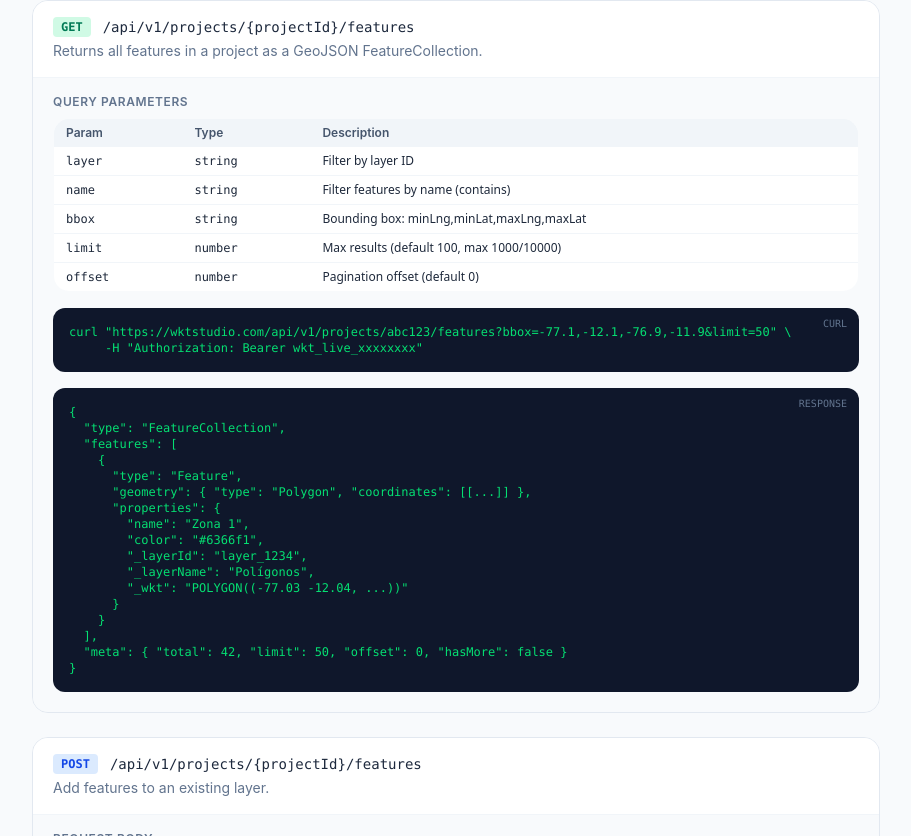
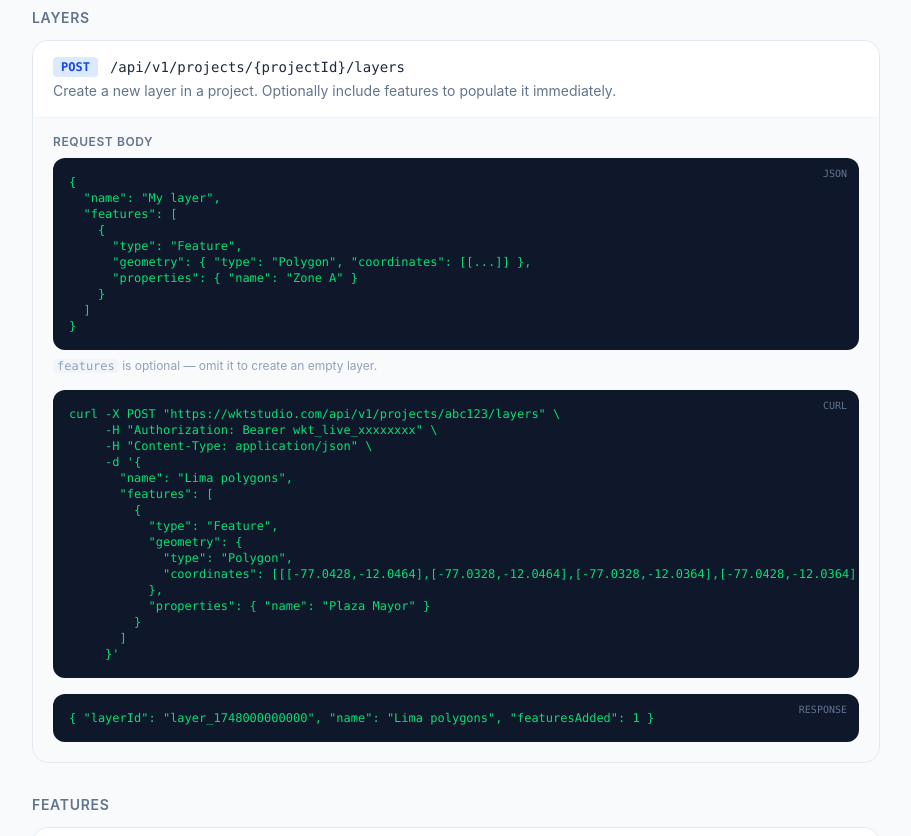
Before and after one commit to FidelRoman/wkt-map-creator, a Next.js app: page /api-docs in a window 1280 px wide. Shown: the part 704-1540 px from the top of the page, without its empty margins (184-1095 px from the left). Built offline with nearby package versions, Linux system fonts and the light colour scheme; no server answers.

Commit message:
feat: enhance API documentation and add new endpoints for layers and features management

```diff
--- a/app/api-docs/page.tsx
+++ b/app/api-docs/page.tsx
@@ -92,8 +92,61 @@ export default function ApiDocsPage() {
                 </section>
 
                 {/* Endpoints */}
-                <section className="space-y-6">
+                <section className="space-y-8">
                     <h3 className="text-lg font-semibold text-slate-800">Endpoints</h3>
+
+                    {/* Layers */}
+                    <div>
+                        <h4 className="text-sm font-semibold text-slate-500 uppercase tracking-wider mb-3">Layers</h4>
+                        <div className="space-y-6">
+
+                            <Endpoint method="POST" path="/api/v1/projects/{projectId}/layers" description="Create a new layer in a project. Optionally include features to populate it immediately.">
+                                <div>
+                                    <p className="text-xs font-semibold text-slate-500 uppercase tracking-wider mb-2">Request body</p>
+                                    <CodeBlock lang="json">
+{`{
+  "name": "My layer",
+  "features": [
+    {
+      "type": "Feature",
+      "geometry": { "type": "Polygon", "coordinates": [[...]] },
+      "properties": { "name": "Zone A" }
+    }
+  ]
+}`}
+                                    </CodeBlock>
+                                    <p className="text-xs text-slate-400 mt-2"><code className="bg-slate-100 px-1 rounded">features</code> is optional — omit it to create an empty layer.</p>
+                                </div>
+                                <CodeBlock lang="curl">
+{`curl -X POST "${BASE}/api/v1/projects/abc123/layers" \\
+     -H "Authorization: Bearer wkt_live_xxxxxxxx" \\
+     -H "Content-Type: application/json" \\
+     -d '{
+       "name": "Lima polygons",
+       "features": [
+         {
+           "type": "Feature",
+           "geometry": {
+             "type": "Polygon",
+             "coordinates": [[[-77.0428,-12.0464],[-77.0328,-12.0464],[-77.0328,-12.0364],[-77.0428,-12.0364],[-77.0428,-12.0464]]]
+           },
+           "properties": { "name": "Plaza Mayor" }
+         }
+       ]
+     }'`}
+                                </CodeBlock>
+                                <CodeBlock lang="response">
+{`{ "layerId": "layer_1748000000000", "name": "Lima polygons", "featuresAdded": 1 }`}
+                                </CodeBlock>
+                            </Endpoint>
+
+                        </div>
+                    </div>
+
+                    {/* Features */}
+                    <div>
+                        <h4 className="text-sm font-semibold text-slate-500 uppercase tracking-wider mb-3">Features</h4>
+                        <div className="space-y-6">
 
                             <Endpoint method="GET" path="/api/v1/projects/{projectId}/features" description="Returns all features in a project as a GeoJSON FeatureCollection.">
                                 <div>
@@ -110,7 +163,7 @@ export default function ApiDocsPage() {
                                             <tr><td className="px-3 py-1.5">layer</td><td className="px-3 py-1.5">string</td><td className="px-3 py-1.5 font-sans">Filter by layer ID</td></tr>
                                             <tr><td className="px-3 py-1.5">name</td><td className="px-3 py-1.5">string</td><td className="px-3 py-1.5 font-sans">Filter features by name (contains)</td></tr>
                                             <tr><td className="px-3 py-1.5">bbox</td><td className="px-3 py-1.5">string</td><td className="px-3 py-1.5 font-sans">Bounding box: minLng,minLat,maxLng,maxLat</td></tr>
-                                    <tr><td className="px-3 py-1.5">limit</td><td className="px-3 py-1.5">number</td><td className="px-3 py-1.5 font-sans">Max results (default 100, max 1000/10000)</td></tr>
+                                            <tr><td className="px-3 py-1.5">limit</td><td className="px-3 py-1.5">number</td><td className="px-3 py-1.5 font-sans">Max results (default 100, max 1,000)</td></tr>
                                             <tr><td className="px-3 py-1.5">offset</td><td className="px-3 py-1.5">number</td><td className="px-3 py-1.5 font-sans">Pagination offset (default 0)</td></tr>
                                         </tbody>
                                     </table>
@@ -128,9 +181,8 @@ export default function ApiDocsPage() {
       "geometry": { "type": "Polygon", "coordinates": [[...]] },
       "properties": {
         "name": "Zona 1",
-        "color": "#6366f1",
         "_layerId": "layer_1234",
-        "_layerName": "Polígonos",
+        "_layerName": "Lima polygons",
         "_wkt": "POLYGON((-77.03 -12.04, ...))"
       }
     }
@@ -140,7 +192,7 @@ export default function ApiDocsPage() {
                                 </CodeBlock>
                             </Endpoint>
 
-                    <Endpoint method="POST" path="/api/v1/projects/{projectId}/features" description="Add features to an existing layer.">
+                            <Endpoint method="POST" path="/api/v1/projects/{projectId}/features" description="Append features to an existing layer. Does not replace existing features.">
                                 <div>
                                     <p className="text-xs font-semibold text-slate-500 uppercase tracking-wider mb-2">Request body</p>
                                     <CodeBlock lang="json">
@@ -150,7 +202,7 @@ export default function ApiDocsPage() {
     {
       "type": "Feature",
       "geometry": { "type": "Point", "coordinates": [-77.03, -12.04] },
-      "properties": { "name": "Lima Centro", "category": "capital" }
+      "properties": { "name": "Lima Centro" }
     }
   ]
 }`}
@@ -167,7 +219,7 @@ export default function ApiDocsPage() {
                                 </CodeBlock>
                             </Endpoint>
 
-                    <Endpoint method="DELETE" path="/api/v1/projects/{projectId}/features" description="Delete a feature by index from a layer. Only the project owner can delete.">
+                            <Endpoint method="DELETE" path="/api/v1/projects/{projectId}/features" description="Delete a single feature by index. Only the project owner can delete.">
                                 <div>
                                     <p className="text-xs font-semibold text-slate-500 uppercase tracking-wider mb-2">Request body</p>
                                     <CodeBlock lang="json">
@@ -176,6 +228,7 @@ export default function ApiDocsPage() {
   "featureIndex": 0
 }`}
                                     </CodeBlock>
+                                    <p className="text-xs text-slate-400 mt-2"><code className="bg-slate-100 px-1 rounded">featureIndex</code> is zero-based. Use GET first to identify the index of the feature you want to remove.</p>
                                 </div>
                                 <CodeBlock lang="curl">
 {`curl -X DELETE "${BASE}/api/v1/projects/abc123/features" \\
@@ -187,6 +240,9 @@ export default function ApiDocsPage() {
 {`{ "deleted": true, "remaining": 42 }`}
                                 </CodeBlock>
                             </Endpoint>
+
+                        </div>
+                    </div>
                 </section>
 
                 {/* Errors */}
--- /dev/null
+++ b/app/api/paddle/portal/route.ts
@@ -0,0 +1,36 @@
+import { NextRequest, NextResponse } from 'next/server';
+import { getAdminDb, getAdminAuth } from '@/lib/firebase-admin';
+import { paddle } from '@/lib/paddle';
+
+export const runtime = 'nodejs';
+
+export async function POST(request: NextRequest) {
+    const authHeader = request.headers.get('authorization') ?? '';
+    const idToken = authHeader.startsWith('Bearer ') ? authHeader.slice(7) : null;
+    if (!idToken) {
+        return NextResponse.json({ error: 'Unauthorized' }, { status: 401 });
+    }
+
+    let uid: string;
+    try {
+        const decoded = await getAdminAuth().verifyIdToken(idToken);
+        uid = decoded.uid;
+    } catch {
+        return NextResponse.json({ error: 'Invalid token' }, { status: 401 });
+    }
+
+    const userDoc = await getAdminDb().collection('users').doc(uid).get();
+    const paddleCustomerId: string | null = userDoc.data()?.paddleCustomerId ?? null;
+
+    if (!paddleCustomerId) {
+        return NextResponse.json({ error: 'No subscription found' }, { status: 404 });
+    }
+
+    try {
+        const session = await paddle.customerPortalSessions.create(paddleCustomerId, []);
+        return NextResponse.json({ url: session.urls.general.overview });
+    } catch (err) {
+        console.error('Paddle portal session error:', err);
+        return NextResponse.json({ error: 'Failed to create portal session' }, { status: 500 });
+    }
+}
--- a/app/api/paddle/webhook/route.ts
+++ b/app/api/paddle/webhook/route.ts
@@ -65,7 +65,7 @@ export async function POST(request: NextRequest) {
             case 'subscription.canceled': {
                 const uid = firebaseUid ?? (await getUidFromSubscription(subscriptionId));
                 if (!uid) break;
-                await updateUser(uid, { subscriptionStatus: 'canceled' });
+                await updateUser(uid, { subscriptionStatus: 'canceled', plan: 'free' });
                 break;
             }
 
--- /dev/null
+++ b/app/api/v1/projects/[projectId]/layers/route.ts
@@ -0,0 +1,108 @@
+import { NextRequest, NextResponse } from 'next/server';
+import { getAdminDb } from '@/lib/firebase-admin';
+import { PLAN_LIMITS } from '@/lib/plans';
+
+export const runtime = 'nodejs';
+
+const CORS = { 'Access-Control-Allow-Origin': '*' };
+
+async function verifyApiKey(apiKey: string): Promise<{ uid: string; plan: string } | null> {
+    const db = getAdminDb();
+    const snapshot = await db
+        .collection('users')
+        .where('apiKeys', 'array-contains-any', [{ key: apiKey }])
+        .limit(1)
+        .get();
+
+    if (!snapshot.empty) {
+        const data = snapshot.docs[0].data();
+        return { uid: snapshot.docs[0].id, plan: data.plan ?? 'free' };
+    }
+
+    const allUsersSnapshot = await db.collection('users').where('plan', '==', 'pro').get();
+    for (const userDoc of allUsersSnapshot.docs) {
+        const userData = userDoc.data();
+        const apiKeys: any[] = userData.apiKeys ?? [];
+        const found = apiKeys.find((k: any) => k.key === apiKey);
+        if (found) {
+            const updatedKeys = apiKeys.map((k: any) => k.key === apiKey ? { ...k, lastUsed: new Date() } : k);
+            await userDoc.ref.update({ apiKeys: updatedKeys });
+            return { uid: userDoc.id, plan: userData.plan ?? 'pro' };
+        }
+    }
+
+    return null;
+}
+
+export async function OPTIONS() {
+    return new NextResponse(null, {
+        status: 204,
+        headers: { ...CORS, 'Access-Control-Allow-Methods': 'POST, OPTIONS', 'Access-Control-Allow-Headers': 'Content-Type, Authorization' },
+    });
+}
+
+export async function POST(
+    request: NextRequest,
+    { params }: { params: Promise<{ projectId: string }> }
+) {
+    const { projectId } = await params;
+
+    const authHeader = request.headers.get('Authorization');
+    if (!authHeader?.startsWith('Bearer ')) {
+        return NextResponse.json({ error: 'API key required' }, { status: 401, headers: CORS });
+    }
+    const apiKey = authHeader.split('Bearer ')[1].trim();
+    const user = await verifyApiKey(apiKey);
+    if (!user) return NextResponse.json({ error: 'Invalid API key' }, { status: 403, headers: CORS });
+    if (user.plan !== 'pro') {
+        return NextResponse.json({ error: 'API access requires Pro plan' }, { status: 403, headers: CORS });
+    }
+
+    const db = getAdminDb();
+    const projectDoc = await db.collection('projects').doc(projectId).get();
+    if (!projectDoc.exists) return NextResponse.json({ error: 'Project not found' }, { status: 404, headers: CORS });
+    const projectData = projectDoc.data()!;
+    if (projectData.ownerId !== user.uid && !projectData.collaborators?.includes(user.uid)) {
+        return NextResponse.json({ error: 'Access denied' }, { status: 403, headers: CORS });
+    }
+
+    let body: any;
+    try { body = await request.json(); } catch {
+        return NextResponse.json({ error: 'Invalid JSON body' }, { status: 400, headers: CORS });
+    }
+
+    const { name, features = [] } = body;
+    if (!name || typeof name !== 'string') {
+        return NextResponse.json({ error: 'Body must include name (string)' }, { status: 400, headers: CORS });
+    }
+    if (!Array.isArray(features)) {
+        return NextResponse.json({ error: 'features must be an array' }, { status: 400, headers: CORS });
+    }
+
+    const layers: any[] = projectData.layers ?? [];
+    const limits = PLAN_LIMITS['pro'];
+    const maxLayers = limits.maxLayersPerProject ?? 20;
+    if (layers.length >= maxLayers) {
+        return NextResponse.json({ error: `Layer limit reached (${maxLayers} layers per project)` }, { status: 422, headers: CORS });
+    }
+
+    const maxFeatures = limits.maxFeaturesPerLayer ?? 5000;
+    if (features.length > maxFeatures) {
+        return NextResponse.json({ error: `Exceeds maxFeaturesPerLayer limit (${maxFeatures})` }, { status: 422, headers: CORS });
+    }
+
+    const layerId = `layer_${Date.now()}`;
+    const newLayer = {
+        id: layerId,
+        name: name.trim(),
+        visible: true,
+        features: JSON.stringify({ type: 'FeatureCollection', features }),
+    };
+
+    await db.collection('projects').doc(projectId).update({ layers: [...layers, newLayer] });
+
+    return NextResponse.json(
+        { layerId, name: newLayer.name, featuresAdded: features.length },
+        { status: 201, headers: CORS }
+    );
+}
```
Also changed, not shown: app/settings/page.tsx (+58 -31 lines), components/AuthWrapper.tsx (+14 -0 lines). Lines whose indentation alone changed are shown as unchanged.
